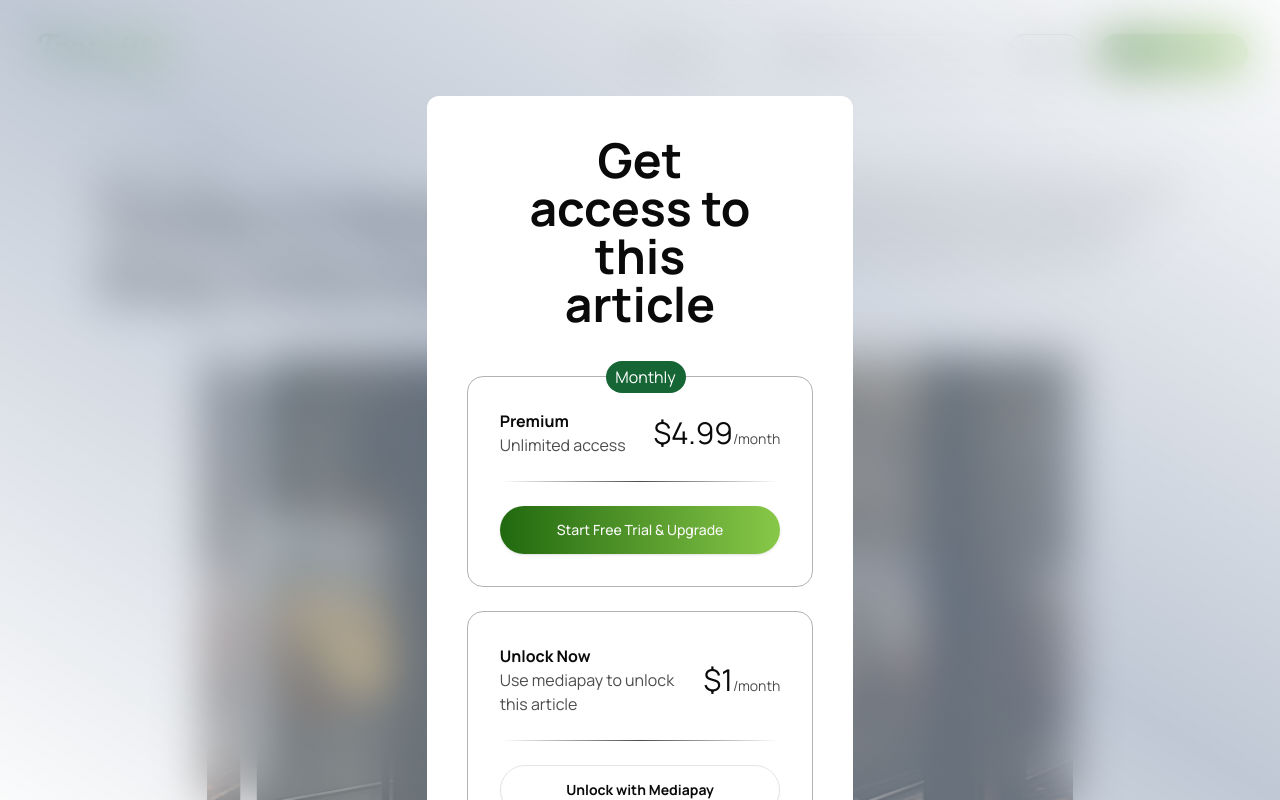
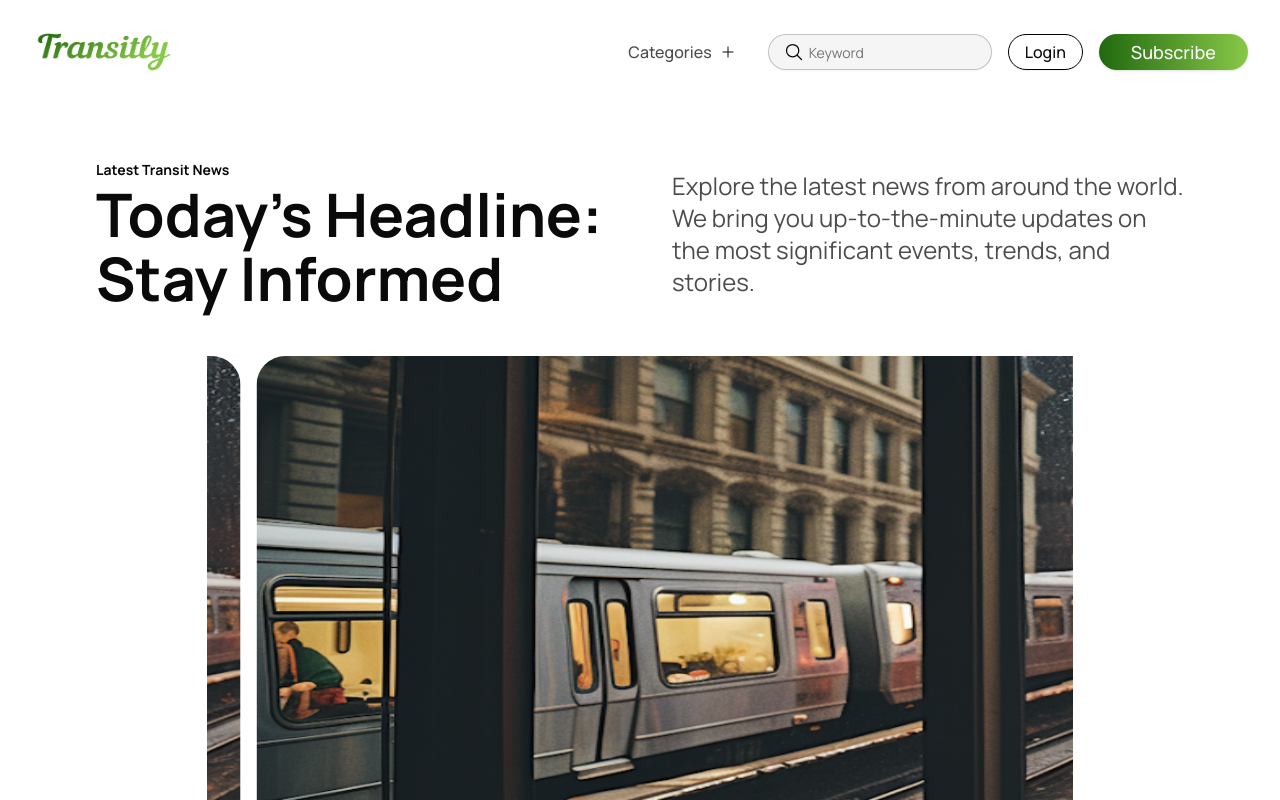
Before and after one commit to amishk783/test3, a React (Vite) app in the folder frontend/: page / in a window 1280 px wide. Shown: the top 800 px of the page. Built offline with nearby package versions, Linux system fonts and the light colour scheme; no server answers.

Commit message:
fix:removed subs component

```diff
--- a/frontend/src/App.tsx
+++ b/frontend/src/App.tsx
@@ -13,7 +13,6 @@ import news1 from "./assets/news/news_1.png";
 import news2 from "./assets/news/news_2.png";
 import news3 from "./assets/news/news_3.png";
 import news4 from "./assets/news/news_4.png";
-import { SubscriptionPopUp } from "./components/SubscriptionPopUp";
 
 function App() {
   const OPTIONS: EmblaOptionsType = { loop: true };
@@ -35,7 +34,7 @@ function App() {
   return (
     <div className="w-full font-manrope py-2 md:px-10 lg:px-20">
       {/* hero-section */}
-      <SubscriptionPopUp />
+
       <div className="w-full justify-between px-4 flex flex-col lg:flex-row pb-10 sm:py-12 lg:items-center gap-4 lg:gap-16 ">
         <div className="flex flex-col md:gap-1 lg:w-1/2 ">
           <p className=" font-bold text-sm">Latest Transit News</p>
```
